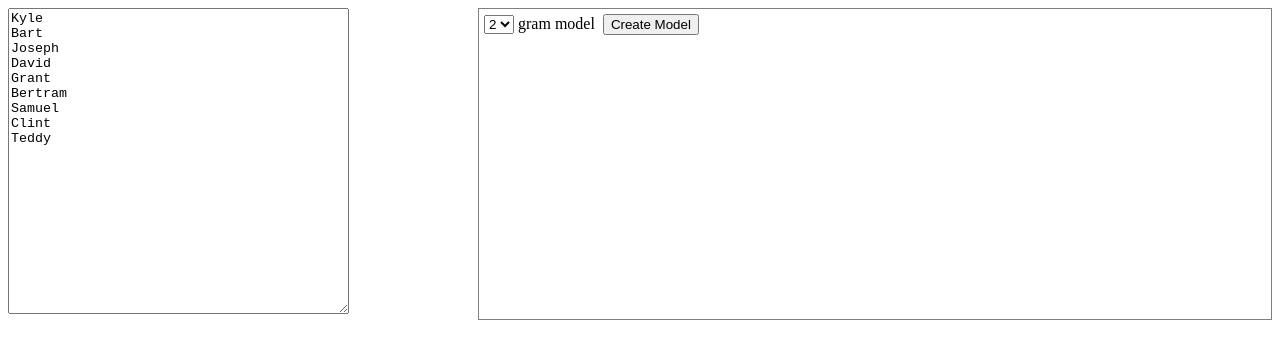
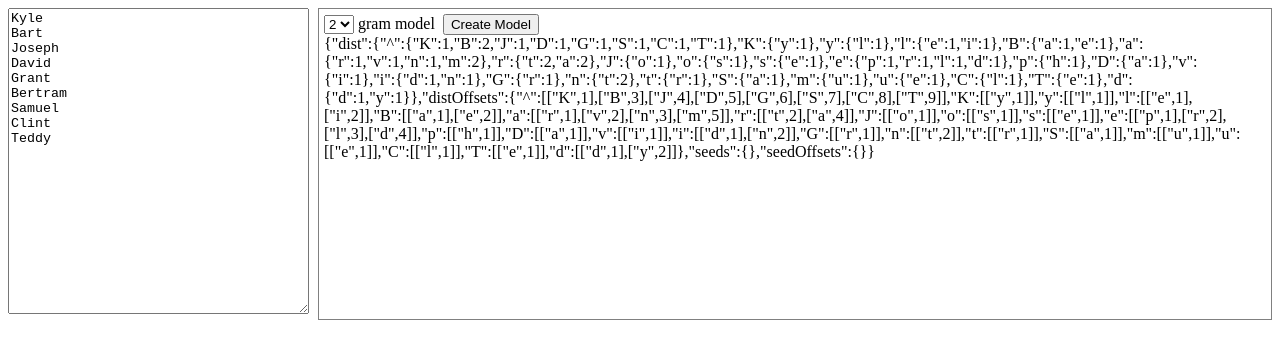
Before and after one commit to Teshel/econfun, a plain HTML site: page ngram.html in a window 1280 px wide. Both pictures are taken after a click on the button "Create Model". Drawn offline with Linux system fonts and the light colour scheme.

Commit message:
minor fix for the data model, plus added the dist offsets

```diff
--- a/ngram.html
+++ b/ngram.html
@@ -6,9 +6,8 @@
 </head>
 <body>
 	<div style="width: 100%; overflow: hidden;">
-    	<div style="width: 450px; float: left;">
-    		<textarea rows="20" cols="40" id="corpus_textarea">
-Kyle
+    	<div style="width: 300px; float: left;">
+    		<textarea rows="20" cols="35" id="corpus_textarea">Kyle
 Bart
 Joseph
 David
@@ -16,10 +15,9 @@ Grant
 Bertram
 Samuel
 Clint
-Teddy
-    		</textarea>
+Teddy</textarea>
     	</div>
-    	<div style="padding: 5px; min-height: 300px; margin-left: 470px; border: 1px solid gray;" id="info_panel">
+    	<div style="padding: 5px; min-height: 300px; margin-left: 310px; border: 1px solid gray;" id="info_panel">
     		<select id="model_size">
     			<option value="2">2</option>
     			<option value="3">3</option>
--- a/ngram.js
+++ b/ngram.js
@@ -36,12 +36,21 @@ NGram.createModel = function(n, corpus) {
 				for (var i=0; i<word.length-n; i++) {
 					var given = word.substring(i,(i+n)-1);
 					//debugger;
-					var letter = word[i+n];
-					dist[given] = model[given] || {};
-					dist[given][letter] = model[given][letter]+1||1;
+					var letter = word[(i+n)-1];
+					dist[given] = dist[given] || {};
+					dist[given][letter] = dist[given][letter]+1||1;
 				}
 			}
 		});
+
+		for (var givenKey in dist) {
+			var offset = 0;
+			distOffsets[givenKey] = [];
+			for (letterKey in dist[givenKey]) {
+				offset += dist[givenKey][letterKey];
+				distOffsets[givenKey].push([letterKey, offset]);
+			}
+		}
 	}
 	// might only need to return the offsets, not sure yet
 	return {dist:dist, distOffsets:distOffsets, seeds:seeds, seedOffsets:seedOffsets};
```
